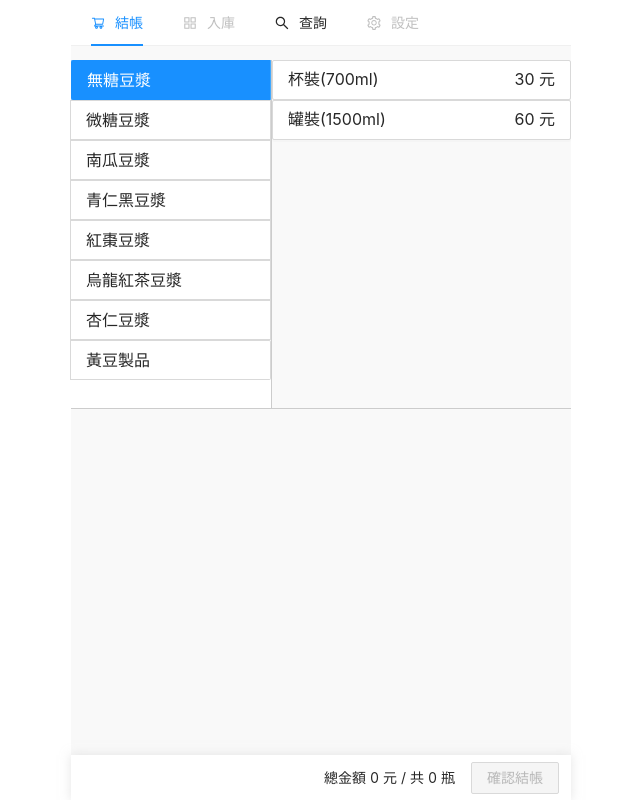
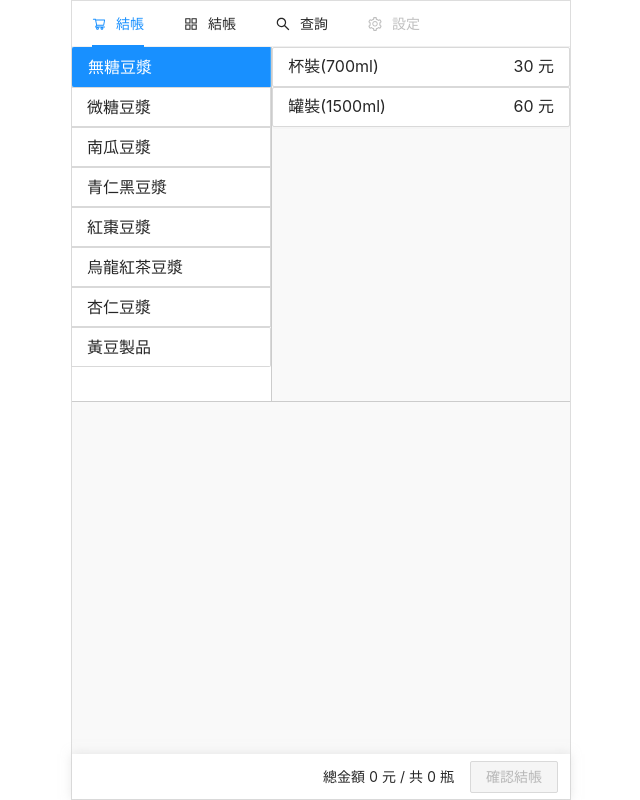
Before and after one commit to kero13ro/pos-gin, a React (Create React App) app: page / in a window 1280 px wide. Shown: the whole page, without its empty margins (319-959 px from the left). Built offline with nearby package versions, Linux system fonts and the light colour scheme.

Commit message:
dd router

```diff
--- a/package.json
+++ b/package.json
@@ -14,6 +14,7 @@
     "immer": "^9.0.12",
     "react": "^17.0.2",
     "react-dom": "^17.0.2",
+    "react-router-dom": "6",
     "react-scripts": "5.0.0",
     "sass": "^1.49.9",
     "use-immer": "^0.6.0",
--- a/src/App.js
+++ b/src/App.js
@@ -1,136 +1,17 @@
-import React, { useState, useEffect, useRef } from "react";
+import React from "react";
+import { Outlet } from "react-router-dom";
 import Header from "./components/Header";
-import ConfirmModal from "./components/ConfirmModal";
-import { Radio, Button } from "antd";
-import { CloseOutlined } from "@ant-design/icons";
 
-import { allItems } from "./data/category";
-import { axiosIns } from "./utilities/axios";
-import dayjs from "dayjs";
 import "./App.scss";
+import "antd/dist/antd.min.css";
 
-const App = () => {
-  const [tabMain, setTabMain] = useState(100);
-  const [cart, setCart] = useState([]);
-  const cartPanel = useRef(null);
-
-  const tabSubMenu = () => {
-    const target = allItems.find((item) => item.value === tabMain);
-
-    return target.sub.map((item) => ({ ...item, label: target.label }));
-  };
-
-  const addCart = (item) => {
-    setCart([...cart, item]);
-
-    setTimeout(() => {
-      cartPanel.current.scrollTo({
-        left: 0,
-        top: cartPanel.current.scrollHeight,
-        behavior: "smooth",
-      });
-    }, 1);
-  };
-
-  const removeCart = (index) => {
-    const arr = cart.filter((_, index2) => index !== index2);
-    setCart(arr);
-  };
-
-  const submitCart = async () => {
-    let res;
-    const params = {
-      date: new Date().toLocaleDateString(),
-      time: dayjs().format("HH:mm:ss"),
-      cart,
-    };
-    try {
-      res = await axiosIns.post("add", params);
-    } catch (error) {
-      return Promise.reject(error);
-    }
-
-    return Promise.resolve(res);
-  };
-
-  const cartSum = () =>
-    cart.map((item) => item.price).reduce((prev, curt) => prev + curt, 0);
-
+function App() {
   return (
-    <div className="root">
-      <div className="header">
-        <Header></Header>
-      </div>
-
-      <Radio.Group
-        className="mainTab"
-        size="large"
-        options={allItems}
-        onChange={(e) => {
-          setTabMain(e.target.value);
-        }}
-        value={tabMain}
-        optionType="button"
-        buttonStyle="solid"
-      />
-
-      <div className="subTab">
-        {tabSubMenu().map((item) => (
-          <Button
-            key={item.id}
-            className="btn"
-            size="large"
-            onClick={() => addCart(item)}
-          >
-            <span className="mr-auto">{item.subName}</span>
-            <span>{item.price} 元</span>
-          </Button>
-        ))}
-      </div>
-
-      <div className="cartPanel" ref={cartPanel}>
-        {cart.map((item, index) => (
-          <div className="cartList" key={index}>
-            <div className="mr-auto">{item.label}</div>
-            {item.price}元<div className="slash"> / </div>
-            {item.subName}
-            <Button
-              onClick={() => removeCart(index)}
-              type="link"
-              danger
-              icon={<CloseOutlined />}
-              size="small"
-            />
-          </div>
-        ))}
-      </div>
-      <div className="footer">
-        <span>總金額</span>
-        <span>{cartSum()}</span>
-        <span>元</span>
-
-        <span>/ 共 </span>
-        <span>{cart.length}</span>
-        <span>瓶</span>
-
-        <ConfirmModal
-          submitCart={submitCart}
-          disabled={!cart.length}
-          clearCart={() => setCart([])}
-        >
-          {cart.map((item, index) => (
-            <div className="previewList" key={index}>
-              <div className="mr-auto">{item.label}</div>
-              {item.price}元<div className="slash"> / </div>
-              {item.subName}
-            </div>
-          ))}
-
-          <div className="previewSum">{cartSum()}元</div>
-        </ConfirmModal>
-      </div>
+    <div className="app">
+      <Header className="header"></Header>
+      <Outlet />
     </div>
   );
-};
+}
 
 export default App;
--- a/src/App.scss
+++ b/src/App.scss
@@ -1,9 +1,15 @@
-.root {
-  display: grid;
+.app {
   height: 100vh;
+  width: 100vw;
   max-width: 500px;
   margin: 0 auto;
-  grid-template-rows: 60px 1fr 1fr 45px;
+  border: 1px solid #ddd;
+}
+
+.checkout {
+  height: calc(100% - 46px);
+  display: grid;
+  grid-template-rows: 1fr 1fr 45px;
   grid-template-columns: 2fr 3fr;
   background-color: #f9f9f9;
 
@@ -40,7 +46,7 @@
   }
 }
 
-.header, .footer, .cartPanel {
+.footer, .cartPanel {
   grid-column: 1 / 3;
 }
 
--- /dev/null
+++ b/src/components/Checkout.js
@@ -0,0 +1,130 @@
+import React, { useState, useRef } from "react";
+import ConfirmModal from "./ConfirmModal";
+import { Radio, Button } from "antd";
+import { CloseOutlined } from "@ant-design/icons";
+
+import { allItems } from "../data/category";
+import { axiosIns } from "../utilities/axios";
+import dayjs from "dayjs";
+
+const Checkout = () => {
+  const [tabMain, setTabMain] = useState(100);
+  const [cart, setCart] = useState([]);
+  const cartPanel = useRef(null);
+
+  const tabSubMenu = () => {
+    const target = allItems.find((item) => item.value === tabMain);
+
+    return target.sub.map((item) => ({ ...item, label: target.label }));
+  };
+
+  const addCart = (item) => {
+    setCart([...cart, item]);
+
+    setTimeout(() => {
+      cartPanel.current.scrollTo({
+        left: 0,
+        top: cartPanel.current.scrollHeight,
+        behavior: "smooth",
+      });
+    }, 1);
+  };
+
+  const removeCart = (index) => {
+    const arr = cart.filter((_, index2) => index !== index2);
+    setCart(arr);
+  };
+
+  const submitCart = async () => {
+    let res;
+    const params = {
+      date: new Date().toLocaleDateString(),
+      time: dayjs().format("HH:mm:ss"),
+      cart,
+    };
+    try {
+      res = await axiosIns.post("add", params);
+    } catch (error) {
+      return Promise.reject(error);
+    }
+
+    return Promise.resolve(res);
+  };
+
+  const cartSum = () =>
+    cart.map((item) => item.price).reduce((prev, curt) => prev + curt, 0);
+
+  return (
+    <div className="checkout">
+      <Radio.Group
+        className="mainTab"
+        size="large"
+        options={allItems}
+        onChange={(e) => {
+          setTabMain(e.target.value);
+        }}
+        value={tabMain}
+        optionType="button"
+        buttonStyle="solid"
+      />
+
+      <div className="subTab">
+        {tabSubMenu().map((item) => (
+          <Button
+            key={item.id}
+            className="btn"
+            size="large"
+            onClick={() => addCart(item)}
+          >
+            <span className="mr-auto">{item.subName}</span>
+            <span>{item.price} 元</span>
+          </Button>
+        ))}
+      </div>
+
+      <div className="cartPanel" ref={cartPanel}>
+        {cart.map((item, index) => (
+          <div className="cartList" key={index}>
+            <div className="mr-auto">{item.label}</div>
+            {item.price}元<div className="slash"> / </div>
+            {item.subName}
+            <Button
+              onClick={() => removeCart(index)}
+              type="link"
+              danger
+              icon={<CloseOutlined />}
+              size="small"
+            />
+          </div>
+        ))}
+      </div>
+      <div className="footer">
+        <span>總金額</span>
+        <span>{cartSum()}</span>
+        <span>元</span>
+
+        <span>/ 共 </span>
+        <span>{cart.length}</span>
+        <span>瓶</span>
+
+        <ConfirmModal
+          submitCart={submitCart}
+          disabled={!cart.length}
+          clearCart={() => setCart([])}
+        >
+          {cart.map((item, index) => (
+            <div className="previewList" key={index}>
+              <div className="mr-auto">{item.label}</div>
+              {item.price}元<div className="slash"> / </div>
+              {item.subName}
+            </div>
+          ))}
+
+          <div className="previewSum">{cartSum()}元</div>
+        </ConfirmModal>
+      </div>
+    </div>
+  );
+};
+
+export default Checkout;
--- a/src/components/Header.js
+++ b/src/components/Header.js
@@ -6,7 +6,7 @@ import {
   ShoppingCartOutlined,
   SettingOutlined,
 } from "@ant-design/icons";
-// import { message } from "antd";
+import { Link } from "react-router-dom";
 import { notification } from "antd";
 import { axiosIns } from "../utilities/axios";
 
@@ -32,12 +32,12 @@ export default function Header() {
   return (
     <Menu onClick={handleClick} selectedKeys={[current]} mode="horizontal">
       <Menu.Item key="mail" icon={<ShoppingCartOutlined />}>
-        結帳
+        <Link to="/">結帳</Link>
       </Menu.Item>
-      <Menu.Item key="app" icon={<AppstoreOutlined />} disabled>
-        入庫
+      <Menu.Item key="app" icon={<AppstoreOutlined />}>
+        <Link to="/restock">結帳</Link>
       </Menu.Item>
-      <Menu.Item key="app2" icon={<SearchOutlined onClick={getAll} />}>
+      <Menu.Item key="app2" icon={<SearchOutlined onClick={getAll} disabled />}>
         查詢
       </Menu.Item>
       <Menu.Item key="app3" icon={<SettingOutlined />} disabled>
--- /dev/null
+++ b/src/components/Restock.js
@@ -0,0 +1,5 @@
+import React from "react";
+
+export default function Restock() {
+  return <div>Restock</div>;
+}
--- a/src/index.js
+++ b/src/index.js
@@ -2,7 +2,21 @@ import React from "react";
 import ReactDOM from "react-dom";
 import "./index.scss";
 import "antd/dist/antd.min.css";
+import { BrowserRouter, Routes, Route } from "react-router-dom";
+import Restock from "./components/Restock";
+import Checkout from "./components/Checkout";
 
 import App from "./App";
 
-ReactDOM.render(<App />, document.getElementById("root"));
+ReactDOM.render(
+  <BrowserRouter>
+    <Routes>
+      <Route path="/" element={<App />}>
+        <Route path="restock" element={<Restock />} />
+        <Route path="/" element={<Checkout />} />
+        <Route path="*" element={<p className="ma-16">網址輸入錯誤</p>} />
+      </Route>
+    </Routes>
+  </BrowserRouter>,
+  document.getElementById("root")
+);
--- a/src/index.scss
+++ b/src/index.scss
@@ -1,3 +1,10 @@
+
+.ma-8 {
+  margin: 8px;
+}
+.ma-16 {
+  margin: 16px;
+}
 
 .mr-auto {
   margin-right: auto;
```
Also changed, not shown: 1 other file (tests, documents, lock files or other folders).
